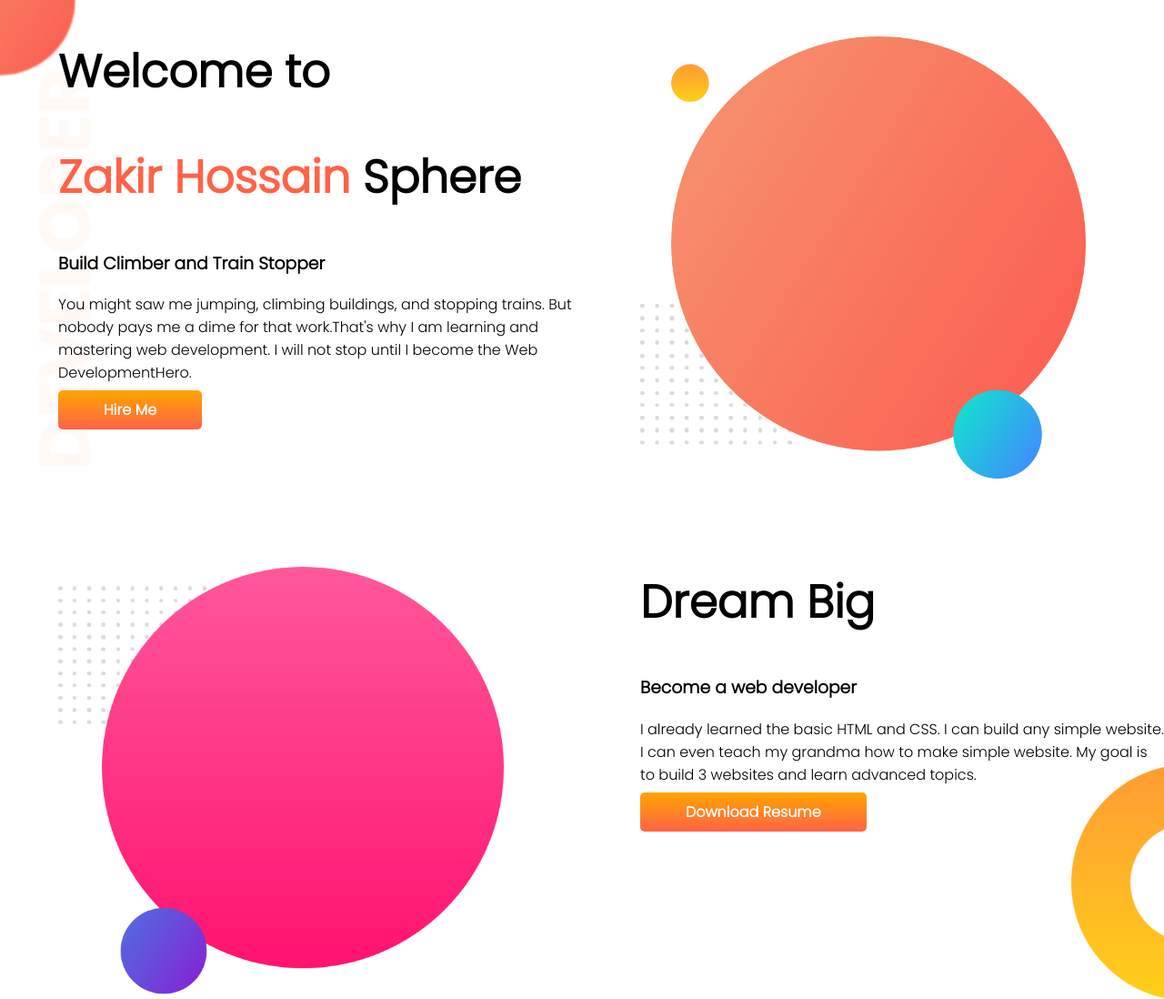
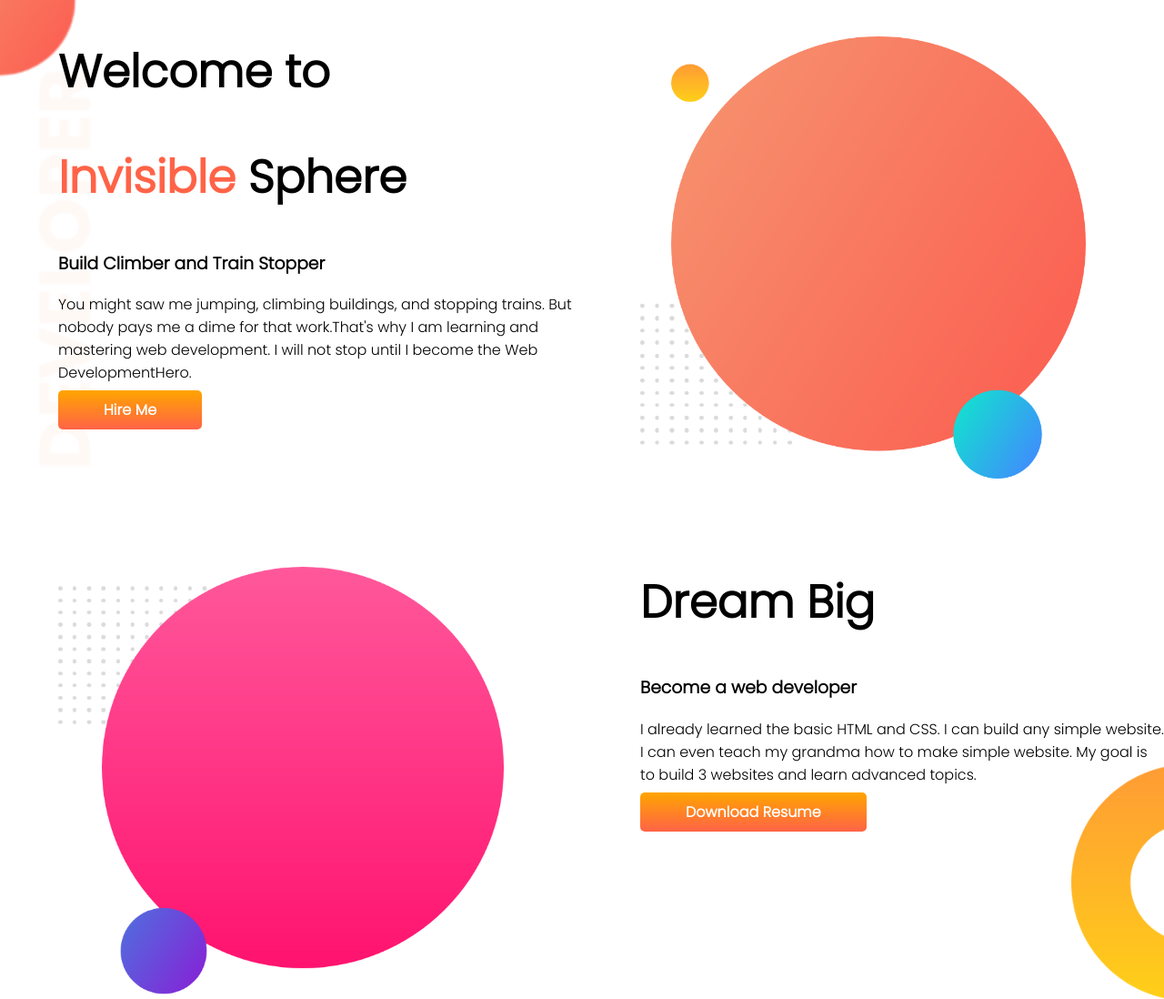
Before and after one commit to invisible360/Portfolio-Practice-only-Design, a plain HTML site: page index.html in a window 1280 px wide. Shown: the whole page at 91% size. Drawn offline with Linux system fonts and the light colour scheme.

Commit message:
name change

```diff
--- a/index.html
+++ b/index.html
@@ -16,7 +16,7 @@
     <section class="top-bar">
         <div class="half">
             <h1>Welcome to</h1>
-            <h1><span class="orange">Zakir Hossain</span> Sphere</h1>
+            <h1><span class="orange">Invisible</span> Sphere</h1>
             <h3>Build Climber and Train Stopper</h3>
             <p>You might saw me jumping, climbing buildings, and stopping trains. But nobody pays me a dime for that
                 work.That's why I am learning and mastering web development. I will not stop until I become the Web
```
